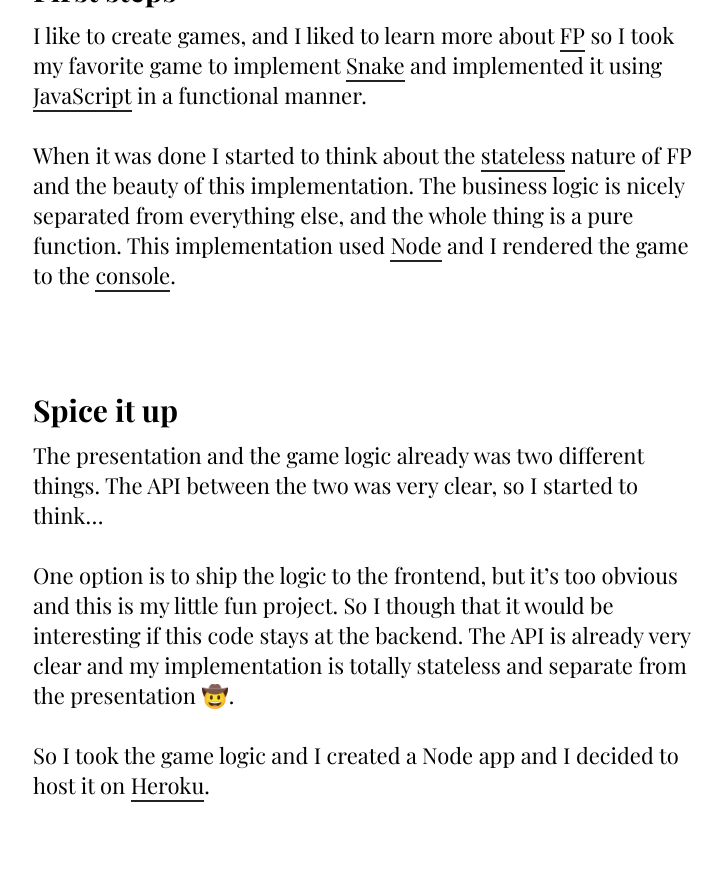
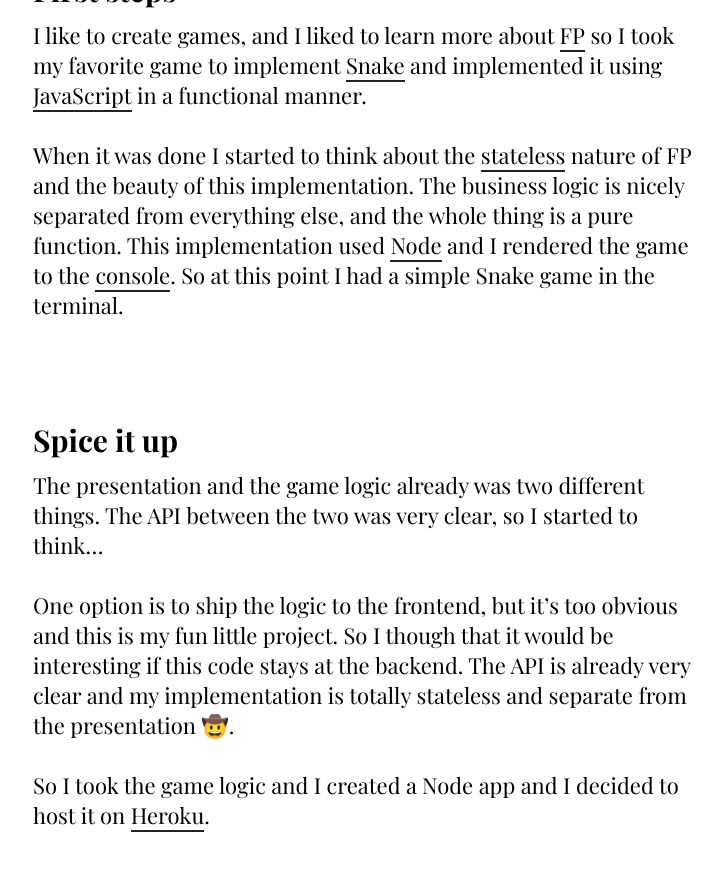
Before and after one commit to AdamGonda/adamgonda.com, a Jekyll site: the page built from _posts/2020-10-4-Retro-game-API.md, in a window 1280 px wide and 900 px high, scrolled down 1196 px. Shown: the top 871 px of the window, without its empty margins (277-999 px from the left). Built offline with Jekyll 4.4.1, drawn with Linux system fonts in a browser that asks for light colours.

Commit message:
update b-post

```diff
--- a/_posts/2020-10-4-Retro-game-API.md
+++ b/_posts/2020-10-4-Retro-game-API.md
@@ -29,6 +29,7 @@ so I took my favorite game to implement [Snake](https://en.wikipedia.org/wiki/Sn
 When it was done I started to think about the [stateless](https://subscription.packtpub.com/book/application_development/9781788831437/1/ch01lvl1sec16/stateless-versus-stateful){:target="_blank"}
 nature of FP and the beauty of this implementation. The business logic is nicely separated from everything
 else, and the whole thing is a pure function. This implementation used [Node](https://nodejs.org/en/){:target="_blank"} and I rendered the game to the [console](https://en.wikipedia.org/wiki/System_console){:target="_blank"}.
+So at this point I had a simple Snake game in the terminal.
 
 # Spice it up
 
@@ -36,7 +37,7 @@ The presentation and the game logic already was two different things.
 The API between the two was very clear, so I started to think...
 
 One option is to ship the logic to the frontend, but it's too obvious
-and this is my little fun project. So I though that it would be
+and this is my fun little project. So I though that it would be
 interesting if this code stays at the backend.
 The API is already very clear and my implementation is totally stateless
 and separate from the presentation 🤠.
```
